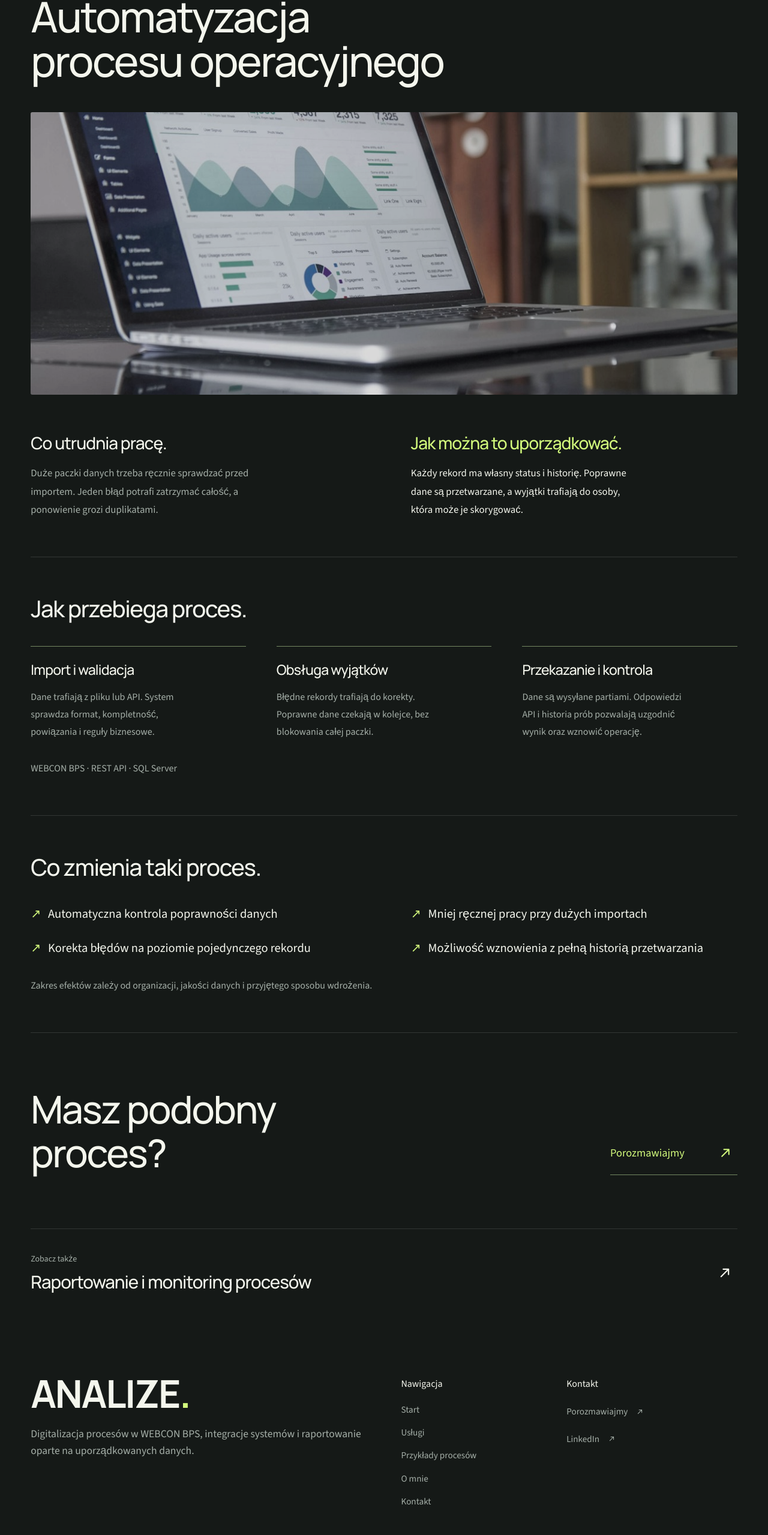
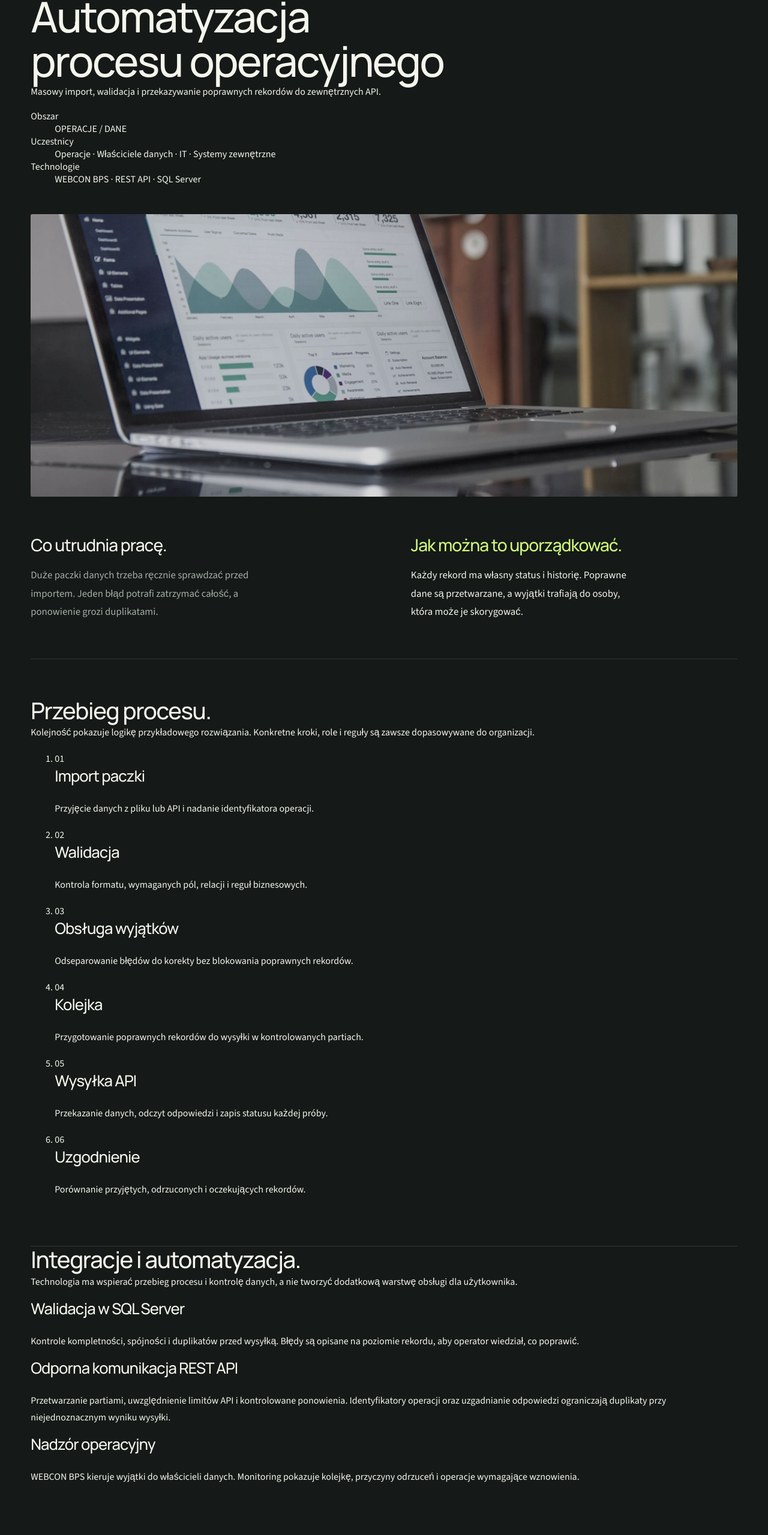
Before and after one commit to radoslawbegej-code/analizeit, a Next.js app in the folder analizeit/: page /realizacje/automatyzacja-procesu-operacyjnego in a window 1280 px wide. Shown: the part 225-2784 px from the top of the page at 60% size. Built offline with nearby package versions, Linux system fonts and the light colour scheme; no server answers.

Commit message:
Expand process detail information architecture

```diff
--- a/analizeit/src/app/realizacje/[slug]/page.tsx
+++ b/analizeit/src/app/realizacje/[slug]/page.tsx
@@ -52,17 +52,43 @@ export default async function RealizationDetailPage({ params }: PageProps) {
           <Link className="realization-back" href="/realizacje">
             <ArrowLeft size={18} /> Wszystkie przykłady
           </Link>
+
           <div className="process-detail__intro">
-            <h1 id="realization-title">{item.title}</h1>
+            <div className="process-detail__title">
+              <h1 id="realization-title">{item.title}</h1>
+              <p>{item.summary}</p>
+            </div>
+
+            <dl className="process-detail__meta">
+              <div>
+                <dt>Obszar</dt>
+                <dd>{item.category}</dd>
+              </div>
+              <div>
+                <dt>Uczestnicy</dt>
+                <dd>{item.roles.join(" · ")}</dd>
+              </div>
+              <div>
+                <dt>Technologie</dt>
+                <dd>{item.technologies.join(" · ")}</dd>
+              </div>
+            </dl>
           </div>
+
           <div className="process-detail__photograph">
-            <Image src={photographs[item.motif]} alt="" fill priority sizes="(max-width: 1400px) 100vw, 1400px" />
+            <Image
+              src={photographs[item.motif]}
+              alt=""
+              fill
+              priority
+              sizes="(max-width: 1400px) 100vw, 1400px"
+            />
           </div>
         </Container>
       </section>
 
       <Container>
-        <section className="process-detail__comparison" aria-label="Problem i rozwiązanie">
+        <section className="process-detail__comparison" aria-label="Problem i model rozwiązania">
           <div>
             <h2>Co utrudnia pracę.</h2>
             <p>{presentation.problem}</p>
@@ -74,34 +100,73 @@ export default async function RealizationDetailPage({ params }: PageProps) {
         </section>
 
         <section className="process-detail__process" aria-labelledby="process-title">
-          <h2 id="process-title">Jak przebiega proces.</h2>
-          <ol className="process-detail__stages">
-            {presentation.stages.map((stage) => (
-              <li key={stage.title}>
-                <h3>{stage.title}</h3>
-                <p>{stage.text}</p>
+          <div className="process-detail__section-heading">
+            <h2 id="process-title">Przebieg procesu.</h2>
+            <p>
+              Kolejność pokazuje logikę przykładowego rozwiązania. Konkretne kroki,
+              role i reguły są zawsze dopasowywane do organizacji.
+            </p>
+          </div>
+
+          <ol className="process-detail__steps">
+            {item.steps.map((step, stepIndex) => (
+              <li key={step.title}>
+                <span className="process-detail__step-number">
+                  {String(stepIndex + 1).padStart(2, "0")}
+                </span>
+                <h3>{step.title}</h3>
+                <p>{step.description}</p>
               </li>
             ))}
           </ol>
-          <p className="process-detail__technology">{item.technologies.join(" · ")}</p>
+        </section>
+
+        <section className="process-detail__integrations" aria-labelledby="integrations-title">
+          <div className="process-detail__section-heading">
+            <h2 id="integrations-title">Integracje i automatyzacja.</h2>
+            <p>
+              Technologia ma wspierać przebieg procesu i kontrolę danych, a nie tworzyć
+              dodatkową warstwę obsługi dla użytkownika.
+            </p>
+          </div>
+
+          <div className="process-detail__integration-list">
+            {item.integrations.map((integration) => (
+              <article key={integration.title}>
+                <h3>{integration.title}</h3>
+                <p>{integration.description}</p>
+              </article>
+            ))}
+          </div>
         </section>
 
         <section className="process-detail__outcomes" aria-labelledby="effects-title">
-          <h2 id="effects-title">Co zmienia taki proces.</h2>
-          <ul>{item.effects.map((effect) => <li key={effect}>{effect}</li>)}</ul>
+          <div className="process-detail__section-heading">
+            <h2 id="effects-title">Co ma się zmienić.</h2>
+            <p>
+              Efekt powinien być widoczny w sposobie pracy i jakości informacji,
+              nie tylko w samym uruchomieniu nowego obiegu.
+            </p>
+          </div>
+
+          <ul>
+            {item.effects.map((effect) => <li key={effect}>{effect}</li>)}
+          </ul>
+
           <p className="process-detail__note">
-            Zakres efektów zależy od organizacji, jakości danych i przyjętego sposobu wdrożenia.
+            To model przykładowy. Zakres efektów zależy od organizacji, jakości danych
+            i przyjętego sposobu wdrożenia.
           </p>
         </section>
 
         <section className="process-detail__contact" aria-labelledby="contact-title">
-          <h2 id="contact-title">Masz podobny<br />proces?</h2>
+          <h2 id="contact-title">Masz podobny proces,<br />ale inne reguły?</h2>
           <Link href="/kontakt">Porozmawiajmy <ArrowUpRight size={28} /></Link>
         </section>
 
         <Link className="process-detail__next" href={`/realizacje/${next.slug}`}>
           <div>
-            <span>Zobacz także</span>
+            <span>Następny przykład</span>
             <h2>{next.title}</h2>
           </div>
           <ArrowUpRight size={30} />
```
